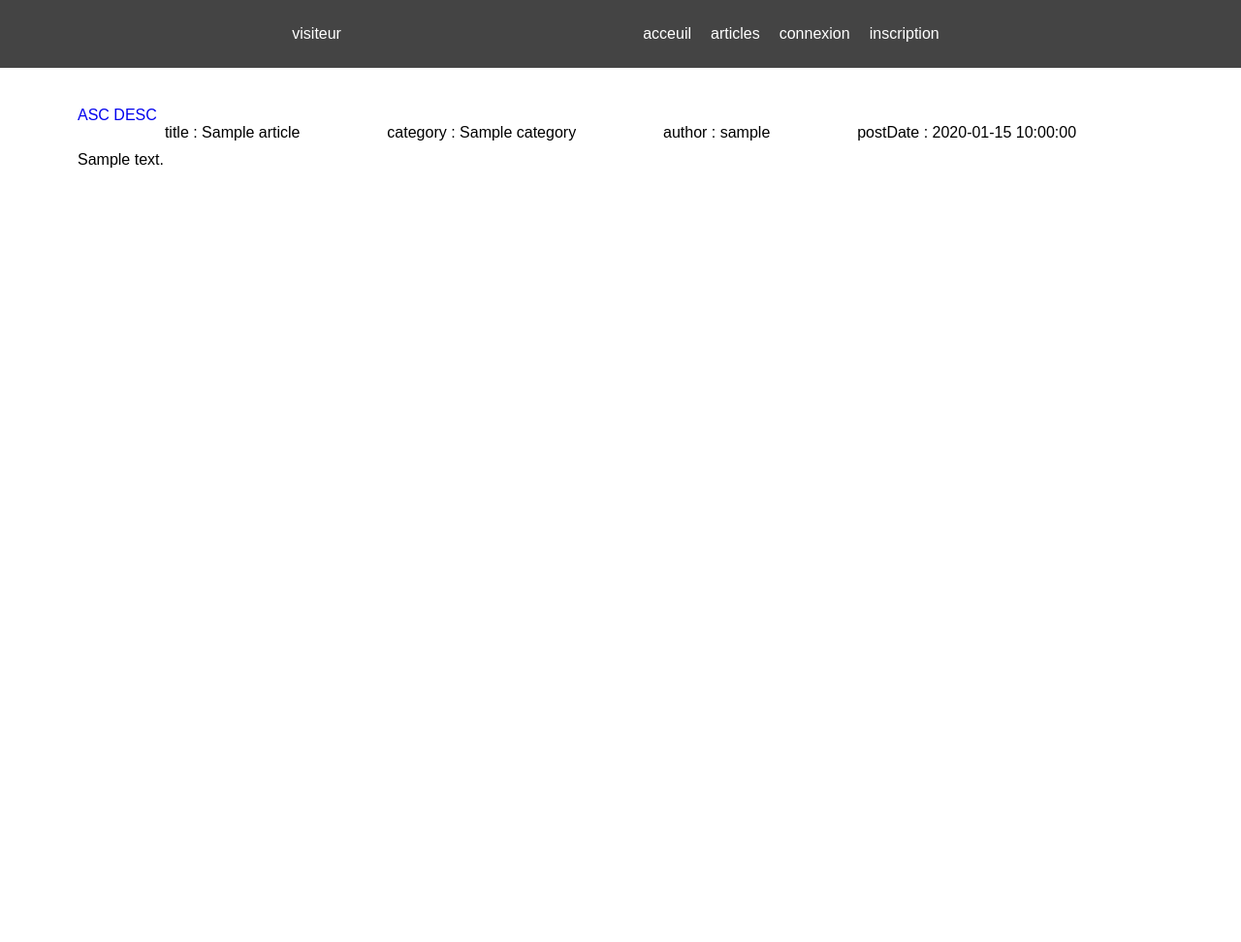
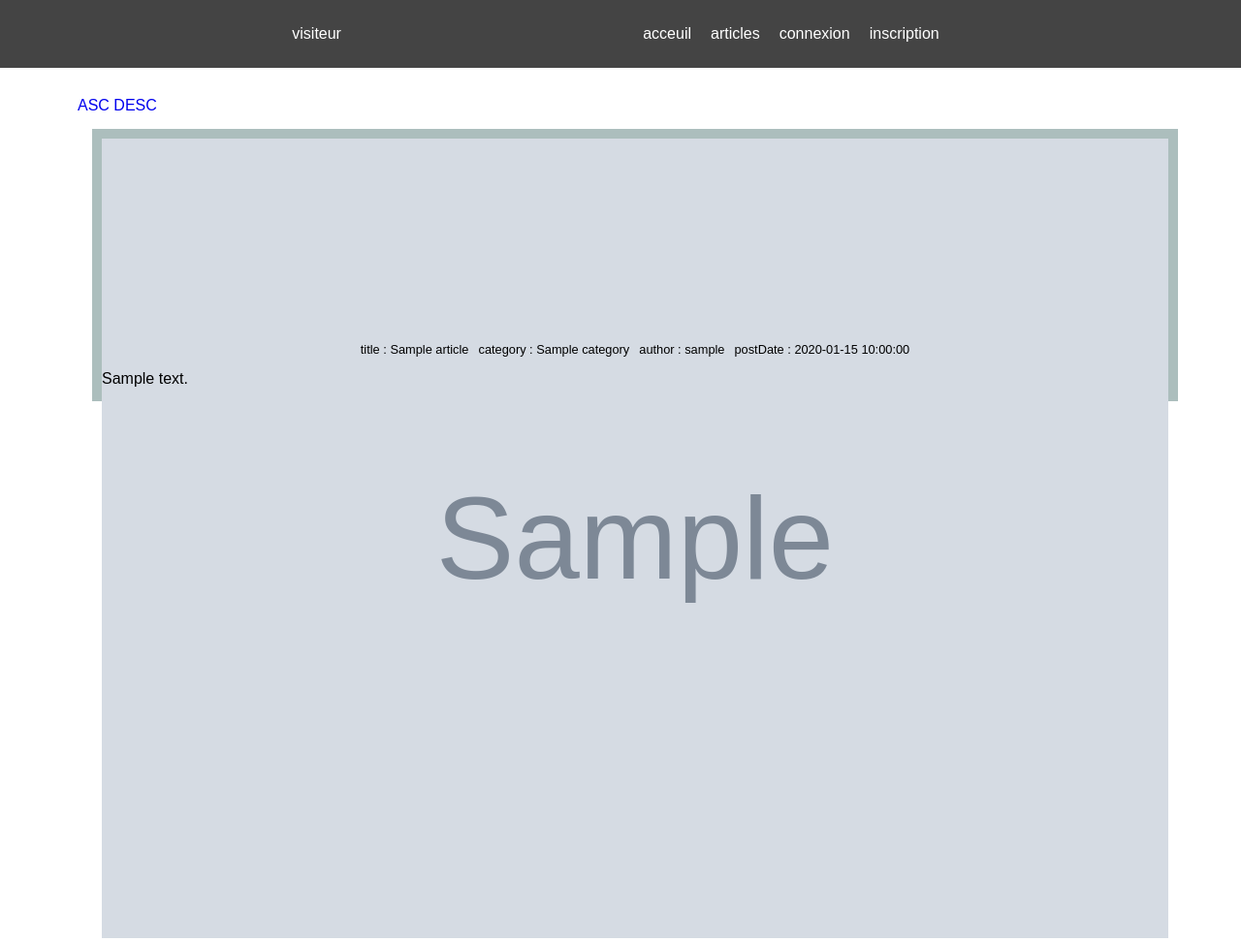
Before and after one commit to Wahil-dev/projet-revisions, a PHP site: page /articles.php in a window 1280 px wide. Shown: the whole page at 97% size. Before the commit the page ends 173 px from the top, so only its background shows below. Run offline with PHP 8.4, Linux system fonts and the light colour scheme; tables that the repository leaves empty or names only in its code hold one stand-in row (values such as "Sample post"); grey boxes marked "Sample" are stand-in pictures.

Commit message:
articles page style

```diff
--- a/articles.php
+++ b/articles.php
@@ -6,9 +6,8 @@
 <?php
     require_once("inc/head.php");
 ?>
-    <section class="content">
-        <?= Article::display_all_articles(isset($_GET["order"]) ? $_GET["order"] : NULL);?>
-    </section>
+
+    <?= Article::display_all_articles(isset($_GET["order"]) ? $_GET["order"] : NULL);?>
 
 <?php
     require_once("inc/footer.php");
--- a/assets/css/style.css
+++ b/assets/css/style.css
@@ -182,3 +182,43 @@ header a {
 }
 
 /*______________________________________________________*/
+
+
+
+
+
+/* ------------------- Articles ------------------ */
+.content {
+}
+
+.content .article {
+    background-color:rgb(172, 190, 189);
+    width: 100%;
+    padding: 10px;
+    margin: 15px;
+    gap: 10px;
+}
+
+.content .article .box-img {
+    width: 100%;
+    height: 200px;
+}
+
+.content .article .box-img img {
+    width: 100%;
+}
+
+.content .article .info {
+    font-size: .8rem;
+}
+
+.content .article .info p {
+    padding: 0 5px;
+}
+
+.content .article .text {
+    width: 100%;
+    line-height: 1.6;
+}
+
+/*______________________________________________________*/
--- a/inc/Article.php
+++ b/inc/Article.php
@@ -64,14 +64,17 @@
                     <a href="?order=DESC">DESC</a>
                 </div>
                 <?php for($i=0; isset($articles[$i]); $i++) :?>
-                    <article class="article">
+                    <article class="article flex-c">
+                        <div class="box-img">
+                            <img src="assets/img/<?=$articles[$i]->imagePath?>" alt="<?= $articles[$i]->imagePath?>">
+                        </div>
                         <div class="info flex-r">
                             <p>title : <span><?= $articles[$i]->title?></span></p>
                             <p>category : <span><?= $articles[$i]->category?></span></p>
                             <p>author : <span><?= $articles[$i]->author?></span></p>
                             <p>postDate : <span><?= $articles[$i]->postDate?></span></p>
                         </div>
-                        <div class="content">
+                        <div class="text">
                             <?= $articles[$i]->content?>
                         </div>
                     </article>
```
